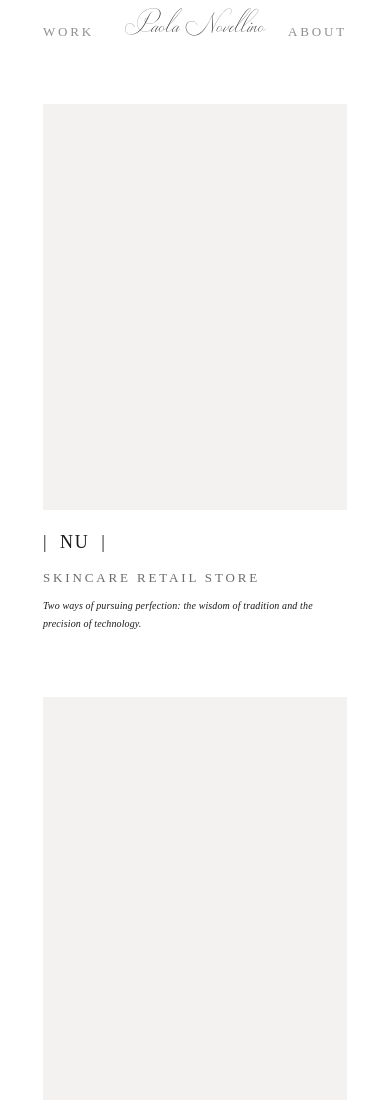
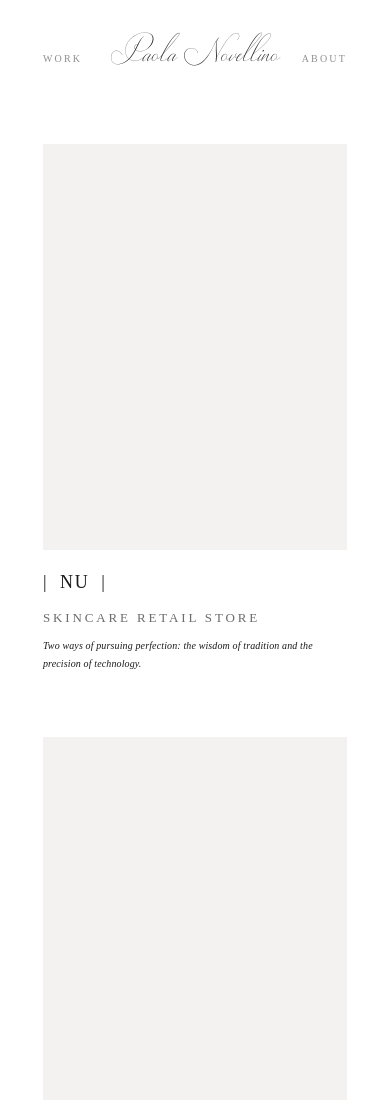
Before and after one commit to Soypaolanovellino/PaginaWeb, a website: page work.html in a window 390 px wide. Shown: the top 1100 px of the page. Drawn offline with Linux system fonts and the light colour scheme.

Commit message:
Correcciones 10: header movil — nombre a 30px (dos lineas ok), WORK/ABOUT a 10px, mas aire arriba

```diff
--- a/css/style.css
+++ b/css/style.css
@@ -500,27 +500,29 @@ a:hover { opacity: 0.45; }
    Responsive
    ============================================================ */
 @media (max-width: 767px) {
-  /* ---------- Header móvil (correcciones 09) ----------
+  /* ---------- Header móvil (correcciones 09 + 10) ----------
      - WORK y ABOUT alineados con los BORDES del recuadro de imagen:
        el padding lateral es exactamente el blanco que deja el
        recuadro centrado de --figure-w, en todas las páginas (el
        header es compartido).
-     - "Paola Novellino" centrado y SIEMPRE en una sola línea: la
-       fuente script mide ~5.8em para el nombre completo, y el hueco
-       central a 360px de ancho es ~150px → clamp con tope 26px
-       (nunca se parte ni se corta, verificado desde 320px). */
+     - Padding superior amplio: el bloque completo baja y respira,
+       separado del borde de la pantalla (correcciones 10).
+     - "Paola Novellino" a ~30px (ref. 24,3pt de los PDFs móviles),
+       centrado; PUEDE partirse en dos líneas ("Paola / Novellino"),
+       es intencional. line-height algo mayor para que los trazos de
+       la script no se toquen al partirse. */
   .site-header,
   .page-home .site-header {
-    padding: 1.2rem calc((100% - var(--figure-w)) / 2);
+    padding: 2.6rem calc((100% - var(--figure-w)) / 2) 1.2rem;
   }
   .site-header .wordmark {
-    font-size: clamp(19px, 6.4vw, 26px);
-    white-space: nowrap;
+    font-size: 30px;
+    line-height: 1.15;
   }
-  /* WORK/ABOUT ref. 10pt de los PDFs móviles → 13px (escala ×1.29,
-     la misma proporción usada en el resto de tamaños móviles). */
+  /* WORK/ABOUT discretos, ref. 10pt de los PDFs móviles → 10px
+     (mismo cuerpo que la clase .label base). */
   .site-header .nav-left,
-  .site-header .nav-right { font-size: 13px; }
+  .site-header .nav-right { font-size: 10px; }
 
   .about-close { top: 1.1rem; right: 1.3rem; }
 
@@ -533,7 +535,8 @@ a:hover { opacity: 0.45; }
     height: auto;
   }
   .project-info {
-    padding: 6rem 1.3rem 0;
+    /* 9rem: despeje del header fijo móvil (más alto desde corr. 10) */
+    padding: 9rem 1.3rem 0;
     max-width: none;
   }
   .project-carousel {
@@ -562,7 +565,9 @@ a:hover { opacity: 0.45; }
     height: auto;
     overflow: visible;
     scroll-snap-type: none;
-    padding: 6.5rem 0 4rem;        /* deja libre el header fijo */
+    /* despeje del header fijo, que ahora es más alto (padding
+       superior amplio + nombre que puede ir en dos líneas) */
+    padding: 9rem 0 4rem;
   }
 
   .work-panel {
```
